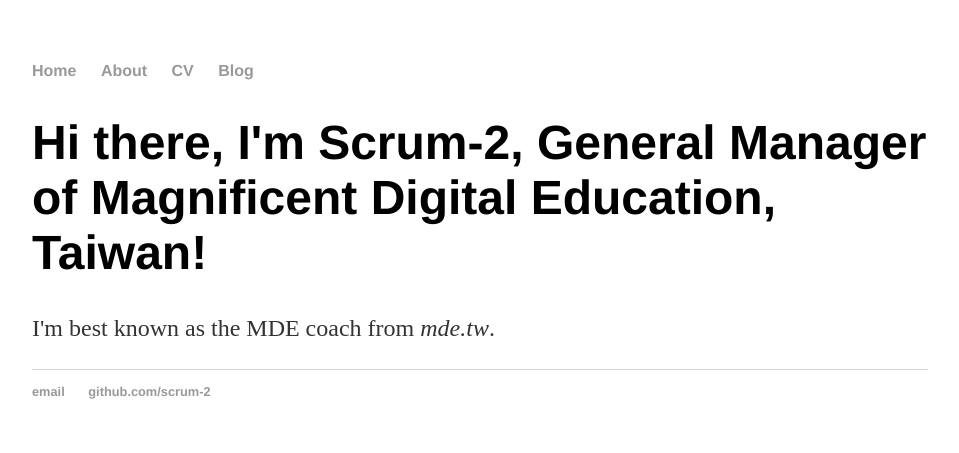
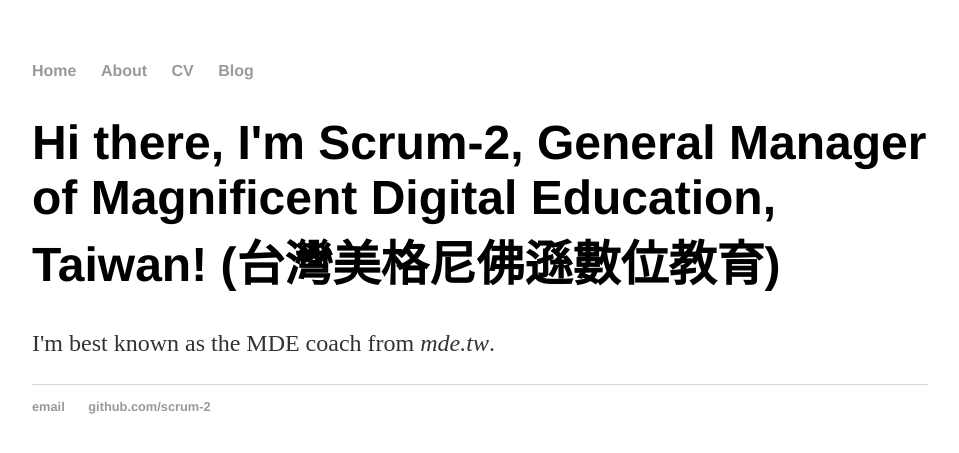
Before and after one commit to scrum-2/scrum-2.github.io_old, a Jekyll site: the page built from index.html, in a window 1280 px wide. Shown: the top 453 px of the page, without its empty margins (160-1119 px from the left). Built offline with Jekyll 4.4.1, drawn with Linux system fonts in a browser that asks for light colours.

Commit message:
Update index.html

```diff
--- a/index.html
+++ b/index.html
@@ -4,6 +4,6 @@ title: Scrum-2, Magnificent Digital Education
 ---
 
 		<div class="blurb">
-			<h1>Hi there, I'm Scrum-2, General Manager of Magnificent Digital Education, Taiwan!</h1>
+			<h1>Hi there, I'm Scrum-2, General Manager of Magnificent Digital Education, Taiwan! (台灣美格尼佛遜數位教育)</h1>
 			<p>I'm best known as the MDE coach from <em>mde.tw</em>.
 		</div>
```
